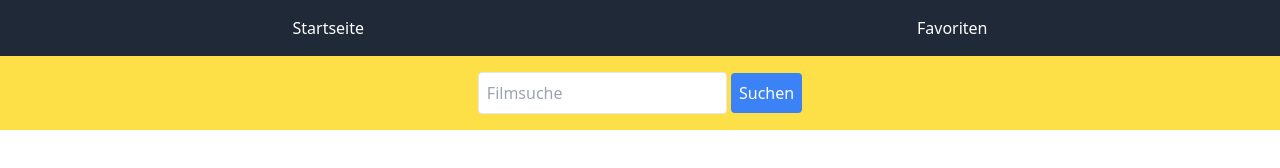
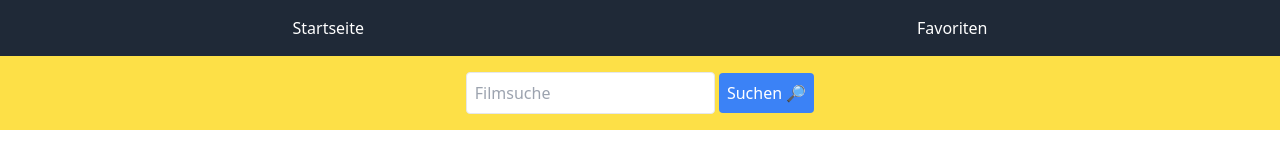
Before and after one commit to Fonsitax/movies, a plain HTML site: page index.html in a window 1280 px wide. Drawn offline with nearby package versions, Linux system fonts and the light colour scheme.

Commit message:
added one more search icon (#14)

```diff
--- a/index.html
+++ b/index.html
@@ -17,7 +17,7 @@
          </nav>
         <div id="search-bar" class="p-4 bg-yellow-300 text-center">
             <input type="text" id="film-search" placeholder="Filmsuche" class="p-2 border rounded">
-            <button id="search-button" class="p-2 bg-blue-500 text-white rounded">Suchen</button>
+            <button id="search-button" class="p-2 bg-blue-500 text-white rounded">Suchen 🔎</button>
         </div>
     </header>
     <main id="main-content" class="w-full grid grid-cols-4 gap-4">
```
